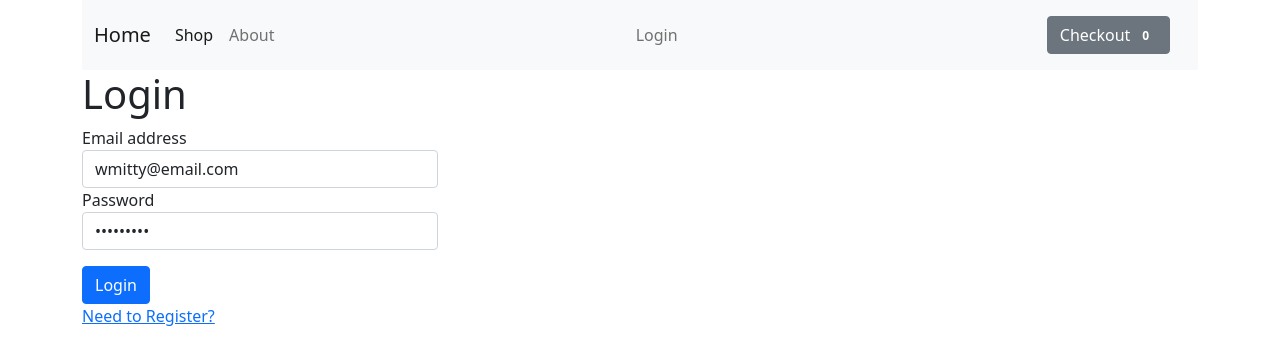
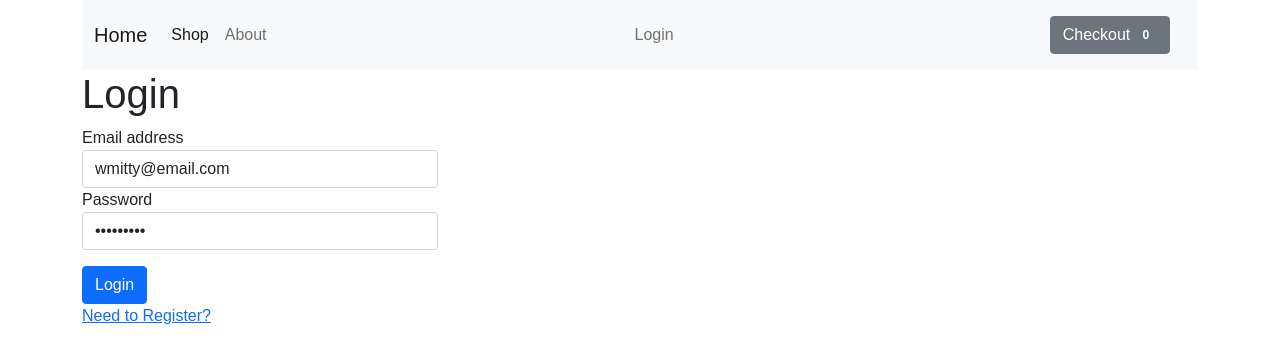
Before and after one commit to DylanDuignan/WDDProject, a plain HTML site: page login.html in a window 1280 px wide. Drawn offline with nearby package versions, Linux system fonts and the light colour scheme.

Commit message:
Update login.html

```diff
--- a/login.html
+++ b/login.html
@@ -10,6 +10,12 @@
  <!-- Bootstrap core CSS -->
 <link href="https://cdn.jsdelivr.net/npm/bootstrap@5.1.3/dist/css/bootstrap.min.css" rel="stylesheet" integrity="sha384-1BmE4kWBq78iYhFldvKuhfTAU6auU8tT94WrHftjDbrCEXSU1oBoqyl2QvZ6jIW3" crossorigin="anonymous">
 </head>
+  <style>
+        body
+        {
+            font-family: sans-serif;
+        }
+    </style>
 <body>
 <main class="container">
 
```
